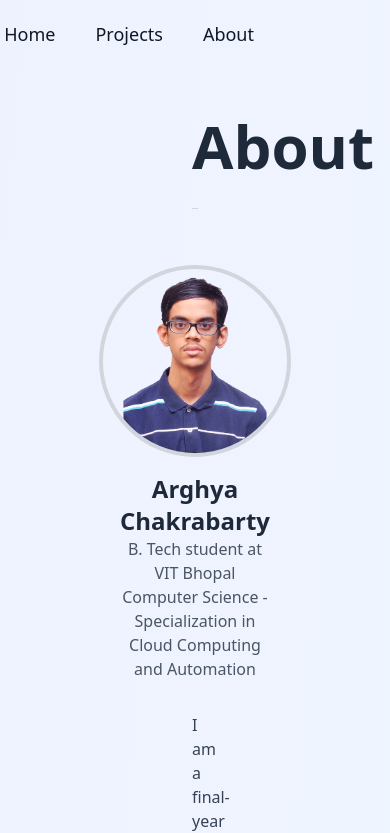
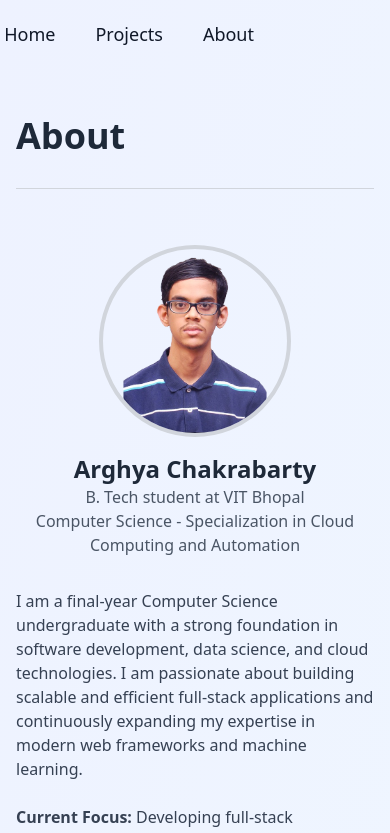
Before and after one commit to arghya2801/portfolio, a Next.js app: page /about in a window 390 px wide. Shown: the top 833 px of the page. Built offline with nearby package versions, Linux system fonts and the light colour scheme.

Commit message:
Made the page mobile responsive

```diff
--- a/src/app/about/page.tsx
+++ b/src/app/about/page.tsx
@@ -6,10 +6,10 @@ import Navbar from "@/components/Navbar";
 
 export default function Home() {
     return (
-        <>
+        <div className="animate-fade-in">
             <Navbar />
-            <div className="container mx-auto px-48 py-12">
-                <h1 className="text-6xl font-semibold text-gray-800 dark:text-gray-100 mb-8">About</h1>
+            <div className="container mx-auto px-4 md:px-8 lg:px-16 py-12">
+                <h1 className="text-4xl md:text-6xl font-semibold text-gray-800 dark:text-gray-100 mb-8">About</h1>
                 <hr className="border-gray-300 dark:border-gray-700 py-7" />
 
                 <div className="flex flex-col md:flex-row gap-8">
@@ -69,6 +69,6 @@ export default function Home() {
             </div>
 
             <Footer />
-        </>
+        </div>
     );
 }
```
